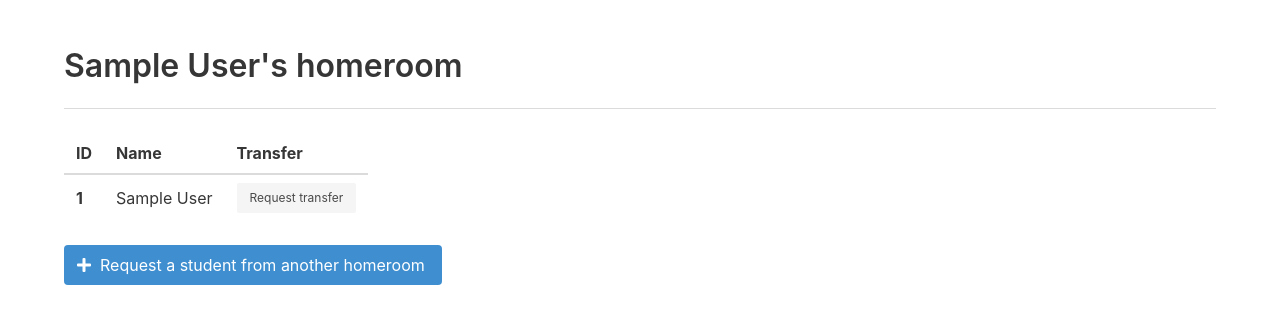
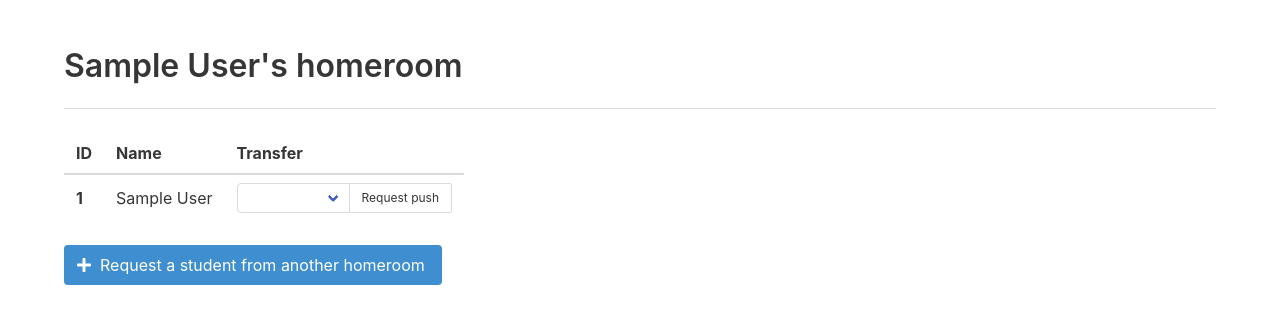
Before and after one commit to matthew-mcallister/push-pull, a Flask app: page /teacher/1/block/1 in a window 1280 px wide. Shown: the part 52-376 px from the top of the page. Run offline with Flask 2, Linux system fonts and the light colour scheme; tables that the repository leaves empty hold one stand-in row (values such as "Sample post").

Commit message:
Implement push requests

```diff
--- a/pushpull/model.py
+++ b/pushpull/model.py
@@ -37,6 +37,18 @@ class Student(db.Model):
             destination_teacher_id=teacher_id,
             submitted_at=datetime.now(pytz.utc),
             requester_code=Requester.dst,
+            approved_at=None,
+        ))
+        db.session.commit()
+
+    @staticmethod
+    def push(student_id, teacher_id, block_id):
+        db.session.add(Request(
+            block_id=block_id,
+            student_id=student_id,
+            destination_teacher_id=teacher_id,
+            submitted_at=datetime.now(pytz.utc),
+            requester_code=Requester.src,
             approved_at=None,
         ))
         db.session.commit()
--- a/pushpull/teacher_dash.py
+++ b/pushpull/teacher_dash.py
@@ -10,6 +10,7 @@ bp = Blueprint('teacher_dash', __name__, url_prefix='/teacher')
 @bp.route('/<int:teacher_id>/block/<int:block_id>', methods=['GET', 'POST'])
 def dash(teacher_id, block_id):
     success = None
+    info = None
     if request.method == 'POST':
         if 'approve' in request.form:
             student_id = int(request.form['approve'])
@@ -23,6 +24,14 @@ def dash(teacher_id, block_id):
             student_id = int(request.form['pull'])
             Student.pull(student_id, teacher_id, block_id)
             success = f'Pull requested (SID {student_id})'
+        elif 'push' in request.form:
+            if not request.form['teacher']:
+                info = 'You must select a teacher to push to.'
+            else:
+                student_id = int(request.form['push'])
+                dst_teacher_id = int(request.form['teacher'])
+                Student.push(student_id, dst_teacher_id, block_id)
+                success = f'Push requested (SID {student_id})'
 
     current_teacher = Teacher.query.get_or_404(teacher_id)
     block = Block.query.get_or_404(block_id)
@@ -41,7 +50,9 @@ def dash(teacher_id, block_id):
         block=block,
         blocks=blocks,
         entries=entries,
+        info=info,
         success=success,
+        teachers=Teacher.query.all(),
     )
 
 
--- a/pushpull/templates/home.html
+++ b/pushpull/templates/home.html
@@ -29,6 +29,7 @@
             <div class="control">
               <div class="select">
                 <select onchange="location = this.value;">
+                  <option></option>
                   {% for teacher in teachers %}
                     <option value="{{url_for('teacher_dash.dash', teacher_id=teacher.id, block_id=block.id)}}">{{teacher.name}}</option>
                   {% endfor %}
--- a/pushpull/templates/pull.html
+++ b/pushpull/templates/pull.html
@@ -29,7 +29,7 @@
           <tr>
             <th>ID</th>
             <th>Name</th>
-            <th>Request</th>
+            <th>Existing request</th>
           </tr>
         </thead>
         <tbody>
--- a/pushpull/templates/teacher_dash.html
+++ b/pushpull/templates/teacher_dash.html
@@ -21,7 +21,10 @@
   <section class="section">
     <div class="container">
       {% if success %}
-        <div class="notification is-success"><p>{{success}}</p></div>
+        <div class="notification is-success is-light"><p>{{success}}</p></div>
+      {% endif %}
+      {% if info %}
+        <div class="notification is-info is-light"><p>{{info}}</p></div>
       {% endif %}
       <h1 class="title is-3">{{current_teacher.name}}'s homeroom</h1>
       <div class="tabs">
@@ -55,8 +58,8 @@
                 {% endif %}
               </td>
               <td>
-                {% if request %}
-                  <form method="post">
+                <form method="post">
+                  {% if request %}
                     <div class="field has-addons">
                       {% if request.destination_teacher == current_teacher %}
                         <div class="control">
@@ -122,13 +125,30 @@
                       {% endif %}
                     </div>
                   {% else %}
-                    <div class="field">
-                      <a class="button is-small is-light">
-                        Request transfer
-                      </a>
+                    <div class="field has-addons">
+                      <div class="control">
+                        <div class="select is-small">
+                          <select name="teacher">
+                            <option></option>
+                            {% for teacher in teachers %}
+                              <option value="{{teacher.id}}">{{teacher.name}}</option>
+                            {% endfor %}
+                          </select>
+                        </div>
+                      </div>
+                      <div class="control">
+                        <button
+                          type="submit"
+                          name="push"
+                          value="{{student.id}}"
+                          class="button is-small is-outlined"
+                        >
+                          Request push
+                        </button>
+                      </div>
                     </div>
-                  </form>
-                {% endif %}
+                  {% endif %}
+                </form>
               </td>
             </tr>
           {% endfor %}
```
